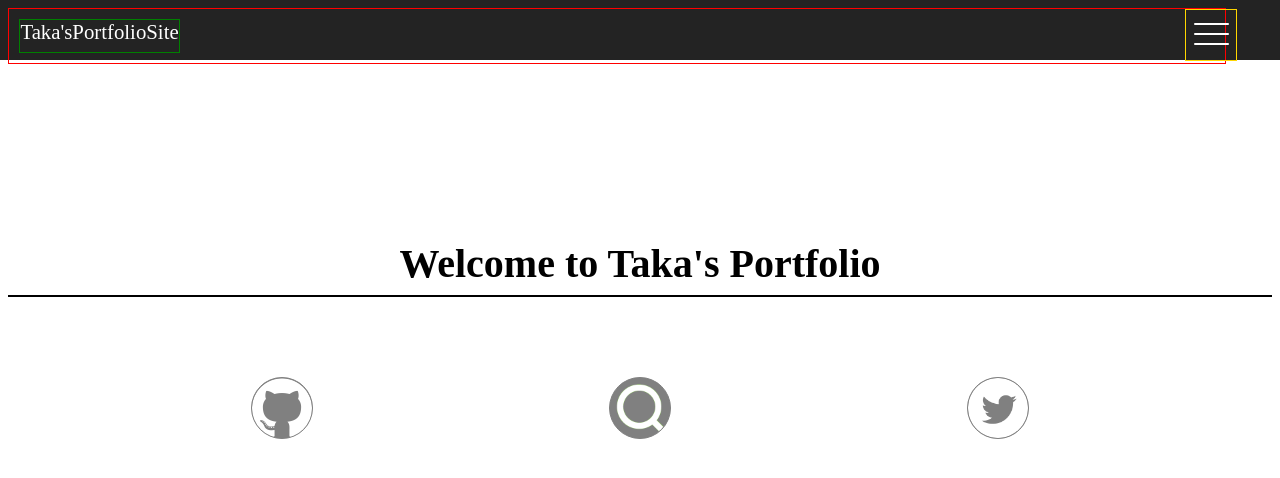
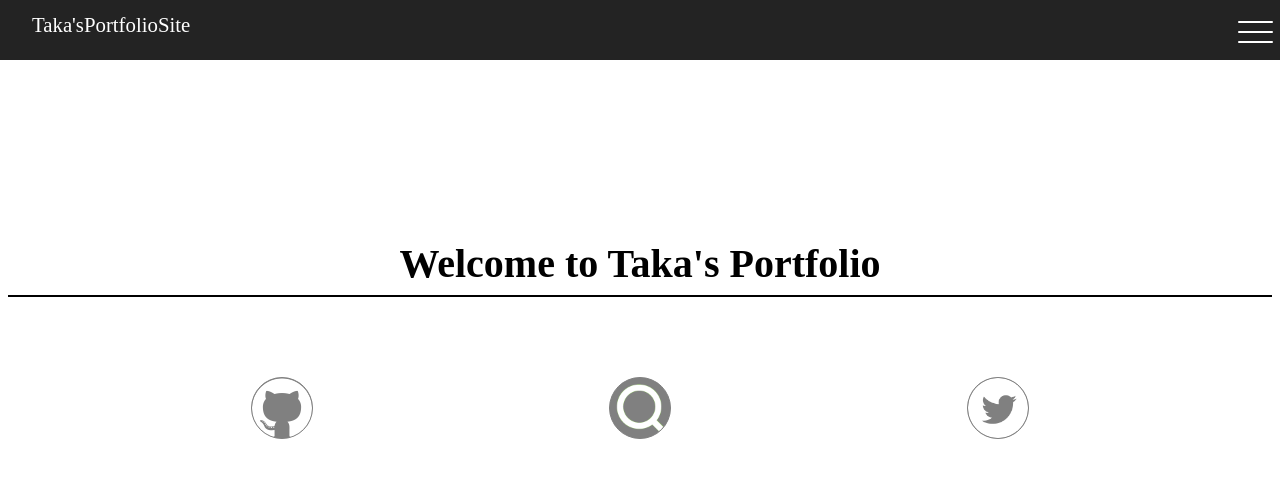
Before and after one commit to taka1156/PortfolioSite, a Vue app: page /home in a window 1280 px wide. Shown: the top 478 px of the page. Built offline with nearby package versions, Linux system fonts and the light colour scheme.

Commit message:
fix: ナビゲーションバーの修正

```diff
--- a/src/components/parts/HamburgerIcon.vue
+++ b/src/components/parts/HamburgerIcon.vue
@@ -31,10 +31,11 @@ export default {
 
 <style scoped>
 .border__group {
-  position: relative;
+  position: fixed;
+  top: 5;
+  right: 0;
   width: 50px;
   height: 50px;
-  border: solid 0.5px gold;
 }
 
 span {
--- a/src/components/parts/NaviBar.vue
+++ b/src/components/parts/NaviBar.vue
@@ -86,15 +86,13 @@ export default {
   justify-content: space-between;
   height: 90%;
   width: 95%;
-  margin: 0.5em ;
-  border: solid 0.3px red;
+  margin: 0.5em auto;
 }
 
 .navbar__brand {
   display: block;
-  margin: 0.5em;
+  margin: 0.25em 0 0.25em;
   font-size: 1.3em;
-  border: solid 0.5px green;
 }
 
 .navbar__toggle {
@@ -107,6 +105,7 @@ export default {
   height: 100%;
   width: 100%;
 }
+
 .navbar__icon--open {
   animation: anime-open 0.2s linear;
 }
```
